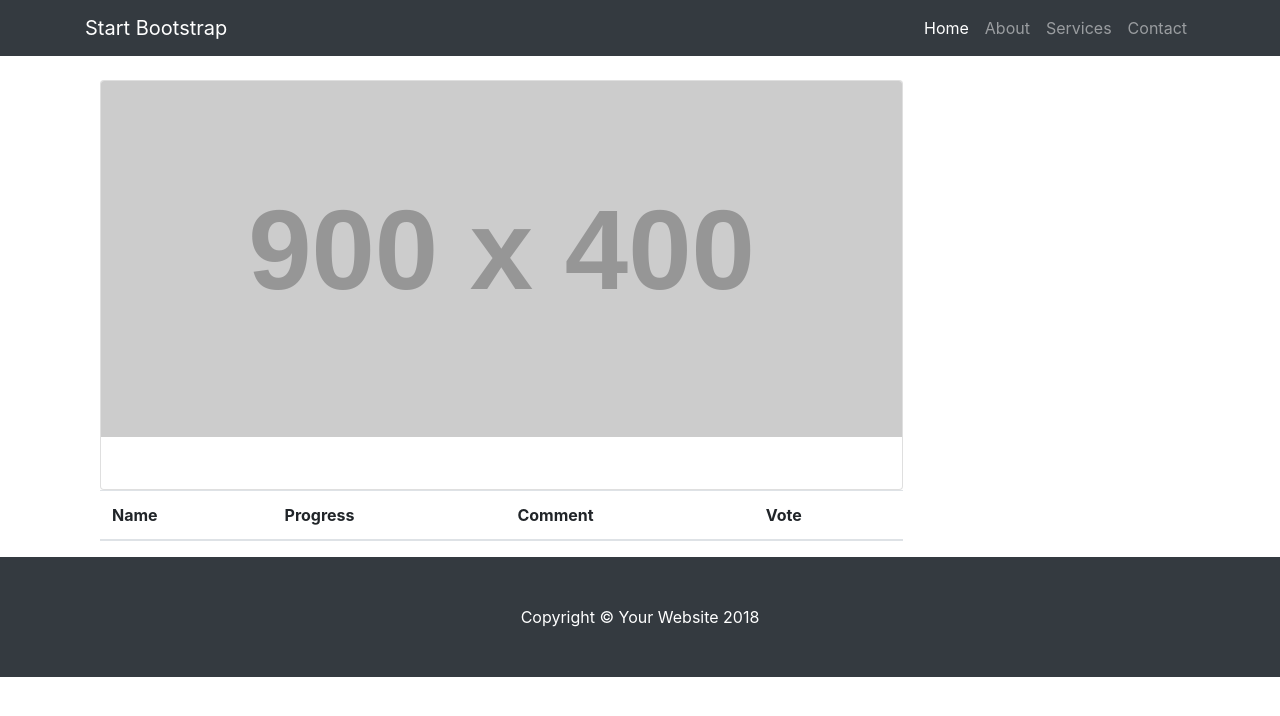
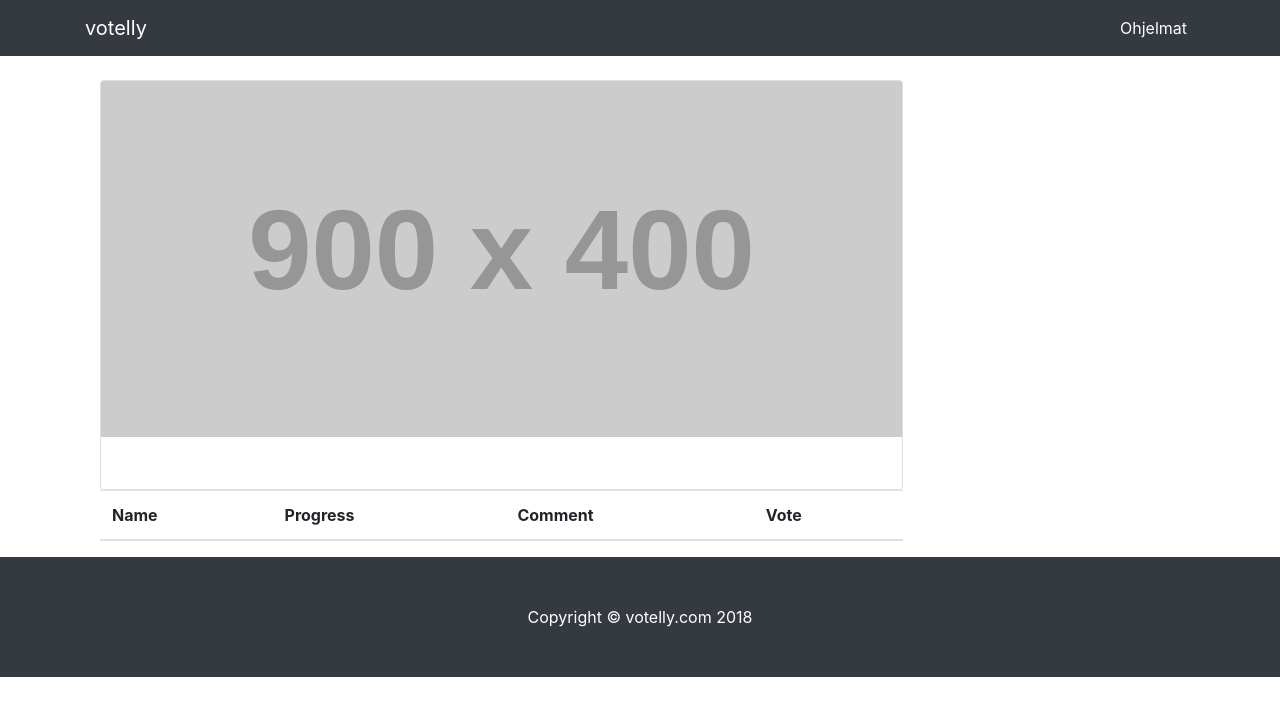
Before and after one commit to nachosmuchos/votelly, a Django app: page /program/1/ in a window 1280 px wide. Shown: the top 716 px of the page. Run offline with Django 3.2, Linux system fonts and the light colour scheme; grey boxes labelled with a size stand in for pictures from a placeholder-image service; data that the repository does not hold is empty; some libraries are stand-ins or nearby versions.

Commit message:
menu and progress bar tweaks

```diff
--- a/characters/templates/characters/vote.html
+++ b/characters/templates/characters/vote.html
@@ -27,7 +27,7 @@
     <tbody>
         <tr>
           <th><a href="{% url 'characters:character_comments' character.id %}">{{ character.name }}</a></th>
-          <th><div class="progress-bar" role="progressbar" style="width: {% widthratio character.number_of_votes total_votes 100 %}%;" aria-valuenow="25" aria-valuemin="0" aria-valuemax="100">{{ character.number_of_votes }}</div></th>
+          <th><div class="progress-bar progress-bar-striped bg-danger" role="progressbar" style="width: {% widthratio character.number_of_votes total_votes 100 %}%;" aria-valuenow="25" aria-valuemin="0" aria-valuemax="100">{{ character.number_of_votes }}</div></th>
           <form method="POST" action="{% url 'characters:post_comment' character.id %}">
             {% csrf_token %}
             <th><input type="text" class="form-control" id="formGroupExampleInput" placeholder="Comment" name="comment_text"></th>
--- a/templates/votelly/base.html
+++ b/templates/votelly/base.html
@@ -27,7 +27,7 @@
     <meta name="description" content="">
     <meta name="author" content="">
 
-    <title>3 Col Portfolio - Start Bootstrap Template</title>
+    <title>votelly.com</title>
 
     <!-- Bootstrap core CSS -->
     <link rel="stylesheet" href="https://stackpath.bootstrapcdn.com/bootstrap/4.1.1/css/bootstrap.min.css" integrity="sha384-WskhaSGFgHYWDcbwN70/dfYBj47jz9qbsMId/iRN3ewGhXQFZCSftd1LZCfmhktB" crossorigin="anonymous">
@@ -40,25 +40,16 @@
     <!-- Navigation -->
     <nav class="navbar navbar-expand-lg navbar-dark bg-dark fixed-top">
       <div class="container">
-        <a class="navbar-brand" href="#">Start Bootstrap</a>
+        <a class="navbar-brand" href="{% url 'home' %}">votelly</a>
         <button class="navbar-toggler" type="button" data-toggle="collapse" data-target="#navbarResponsive" aria-controls="navbarResponsive" aria-expanded="false" aria-label="Toggle navigation">
           <span class="navbar-toggler-icon"></span>
         </button>
         <div class="collapse navbar-collapse" id="navbarResponsive">
           <ul class="navbar-nav ml-auto">
             <li class="nav-item active">
-              <a class="nav-link" href="#">Home
+              <a class="nav-link" href="{% url 'home' %}">Ohjelmat
                 <span class="sr-only">(current)</span>
               </a>
-            </li>
-            <li class="nav-item">
-              <a class="nav-link" href="#">About</a>
-            </li>
-            <li class="nav-item">
-              <a class="nav-link" href="#">Services</a>
-            </li>
-            <li class="nav-item">
-              <a class="nav-link" href="#">Contact</a>
             </li>
           </ul>
         </div>
@@ -74,7 +65,7 @@
   <!-- Footer -->
   <footer class="py-5 bg-dark">
     <div class="container">
-      <p class="m-0 text-center text-white">Copyright &copy; Your Website 2018</p>
+      <p class="m-0 text-center text-white">Copyright &copy; votelly.com 2018</p>
     </div>
     <!-- /.container -->
   </footer>
```
